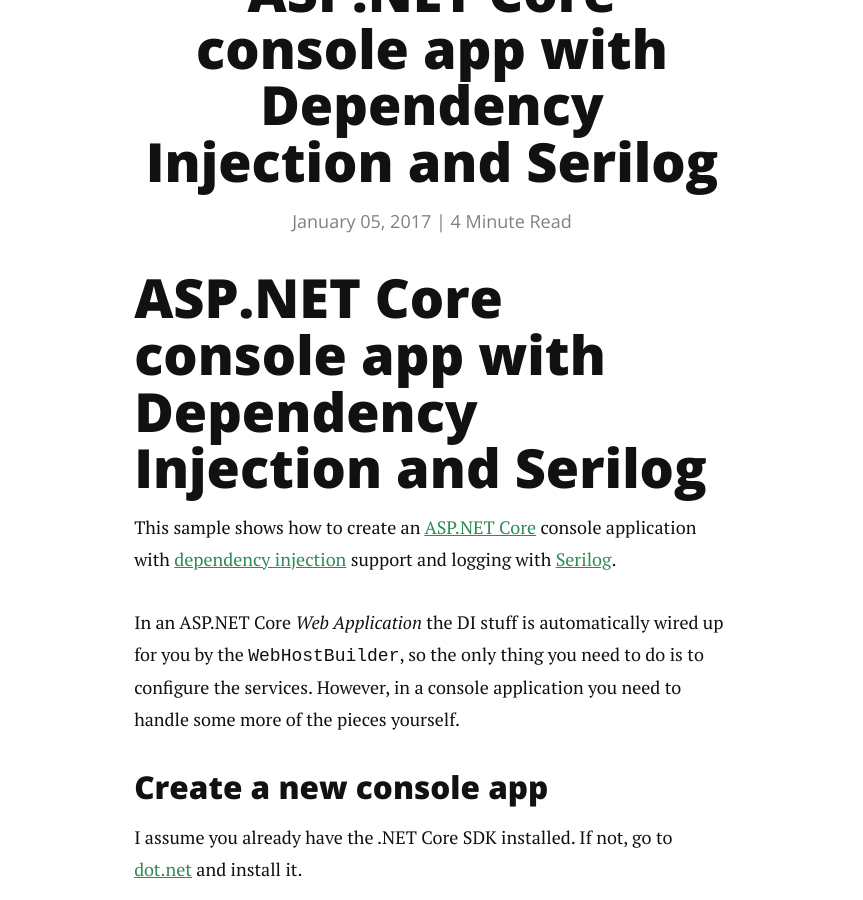
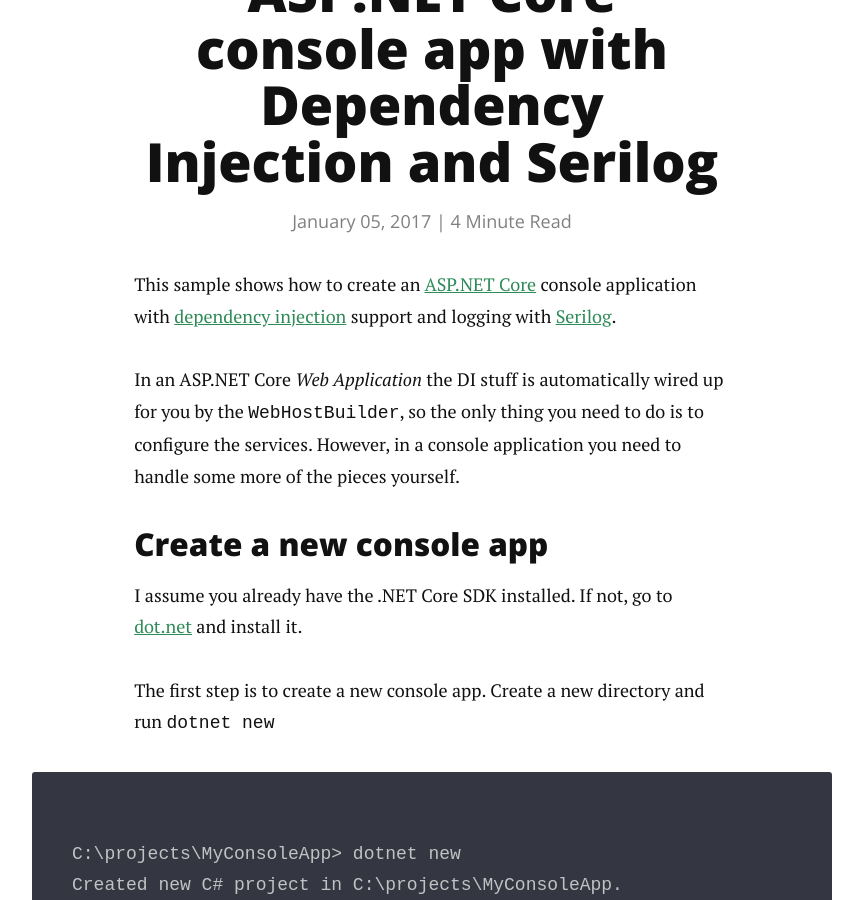
Before and after one commit to henningst/henningst.github.io, a Jekyll site: the page built from _posts/2017-01-05-aspnetcore-console-app-with-di-and-serilog.md, in a window 1280 px wide and 900 px high, scrolled down 339 px. Shown: the whole window, without its empty margins (208-1071 px from the left). Built offline with Jekyll 4.4.1, drawn with Linux system fonts in a browser that asks for light colours; nearby versions of some CDN libraries; comment, search, counter and statistics services are not loaded.

Commit message:
Removed redundant header

```diff
--- a/_posts/2017-01-05-aspnetcore-console-app-with-di-and-serilog.md
+++ b/_posts/2017-01-05-aspnetcore-console-app-with-di-and-serilog.md
@@ -6,8 +6,6 @@
 
 
 ---
-
-# ASP.NET Core console app with Dependency Injection and Serilog
 
 This sample shows how to create an [ASP.NET Core](https://www.microsoft.com/net/core) console application with [dependency injection](https://docs.microsoft.com/en-us/aspnet/core/fundamentals/dependency-injection) support and logging with [Serilog](https://serilog.net/).
 
```
